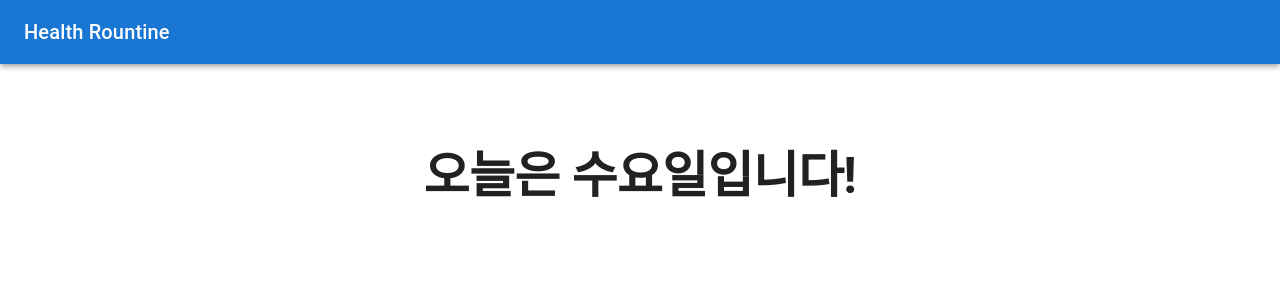
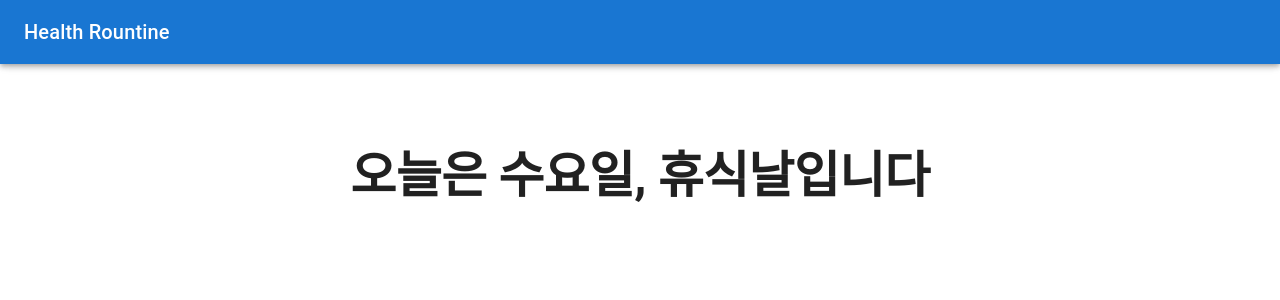
Before and after one commit to Evelops/react-health-routine, a React (Create React App) app: page / in a window 1280 px wide. Shown: the top 300 px of the page. Built offline with nearby package versions, Linux system fonts and the light colour scheme.

Commit message:
# 루틴 컴포넌트 삭제, Days Component에 하드코딩

```diff
--- a/src/App.js
+++ b/src/App.js
@@ -1,12 +1,23 @@
 import React from 'react';
 import CssBaseline from '@mui/material/CssBaseline';
-import Header from './Component/Header';
-import Container from './MainContainer';
+import Container from '@mui/material/Container';
+import ToolBar from './ToolBar';
+import Box from '@mui/material/Box';
+import Typography from '@mui/material/Typography';
+import Days from './Component/Days';
+
 export default function App() {
   return(
   <div>
     <CssBaseline/>
-    <Container/>
+    <ToolBar/>
+    <Container>
+        <Box sx={{ my: 2 }}>
+        <Typography variant="h2" component="div" align="center" color="text.primary">
+              <Days/>
+            </Typography>
+        </Box>
+      </Container>
   </div>
   );
 }
--- a/src/Component/Days.js
+++ b/src/Component/Days.js
@@ -8,19 +8,19 @@ class Days extends Component{
         const {date}=this.state;
         return(
             <h5> 오늘은 {date.getDay()===0
-                ? "일요일"
+                ? "일요일, 휴식날 "
                 :date.getDay()===1
-                ? "월요일"
+                ? "월요일, 밀기운동 하는 날"
                 :date.getDay()===2
-                ? "화요일"
+                ? "화요일, 하체운동 하는 날"
                 : date.getDay()===3
-                ? "수요일"
+                ? "수요일, 휴식날"
                 :date.getDay()===4
-                ? "목요일"
+                ? "목요일, 당기는 운동 하는 날"
                 :date.getDay()===5
-                ? "금요일"
-                :"토요일"}
-                입니다!
+                ? "금요일, 하체 운동 하는 날"
+                :"토요일,  밀기 운동 하는 날"}
+                입니다
                 </h5>
         );
     }
--- a/src/Component/Routine.js
+++ /dev/null
@@ -1,8 +0,0 @@
-import React from 'react';
-
-const Routine = () =>{
-    return(
-        <div></div>
-    );
-}
-export default Routine;
--- a/src/MainContainer.js
+++ b/src/ToolBar.js
@@ -5,11 +5,7 @@ import Toolbar from '@mui/material/Toolbar';
 import Typography from '@mui/material/Typography';
 import CssBaseline from '@mui/material/CssBaseline';
 import useScrollTrigger from '@mui/material/useScrollTrigger';
-import Box from '@mui/material/Box';
-import Container from '@mui/material/Container';
 import Slide from '@mui/material/Slide';
-import Days from './Component/Days';
-import Routine from './Component/Routine';
 function HideOnScroll(props) {
   const { children, window } = props;
   // Note that you normally won't need to set the window ref as useScrollTrigger
@@ -34,8 +30,7 @@ HideOnScroll.propTypes = {
    */
   window: PropTypes.func,
 };
-
-export default function HideAppBar(props) {
+export default function ToolBar(props) {
   return (
     <React.Fragment>
       <CssBaseline />
@@ -49,16 +44,7 @@ export default function HideAppBar(props) {
         </AppBar>
       </HideOnScroll>
       <Toolbar />
-      <Container>
-        <Box sx={{ my: 2 }}>
-        <Typography variant="h2" component="div" align="center" color="text.primary">
-              <Days/>
-            </Typography>
-            <Typography variant="h5" component="p" align="center" color="text.secondary">
-              <Routine/>
-            </Typography>
-        </Box>
-      </Container>
+
     </React.Fragment>
   );
 }
```
Also changed, not shown: 1 other file (tests, documents, lock files or other folders).
